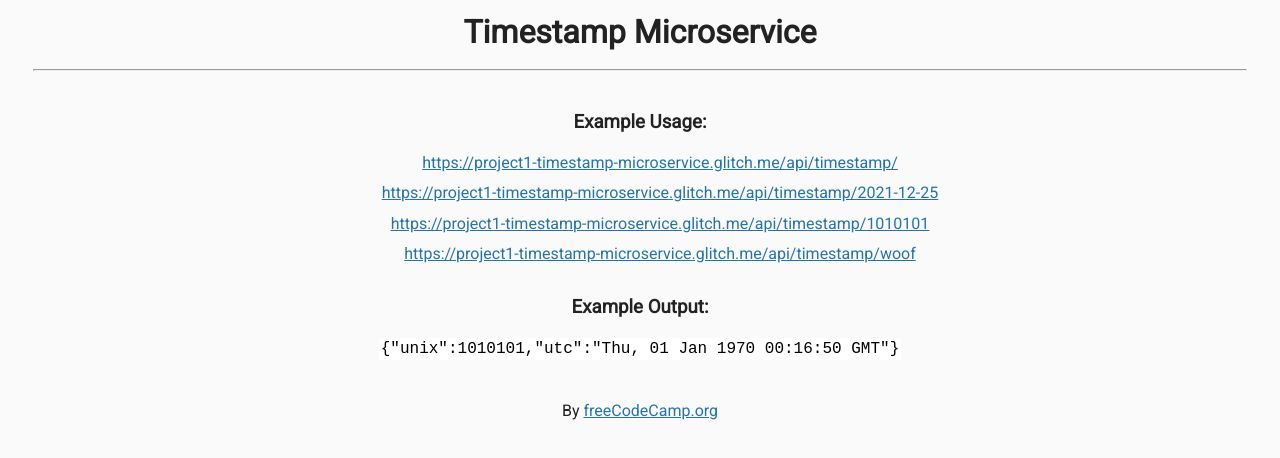
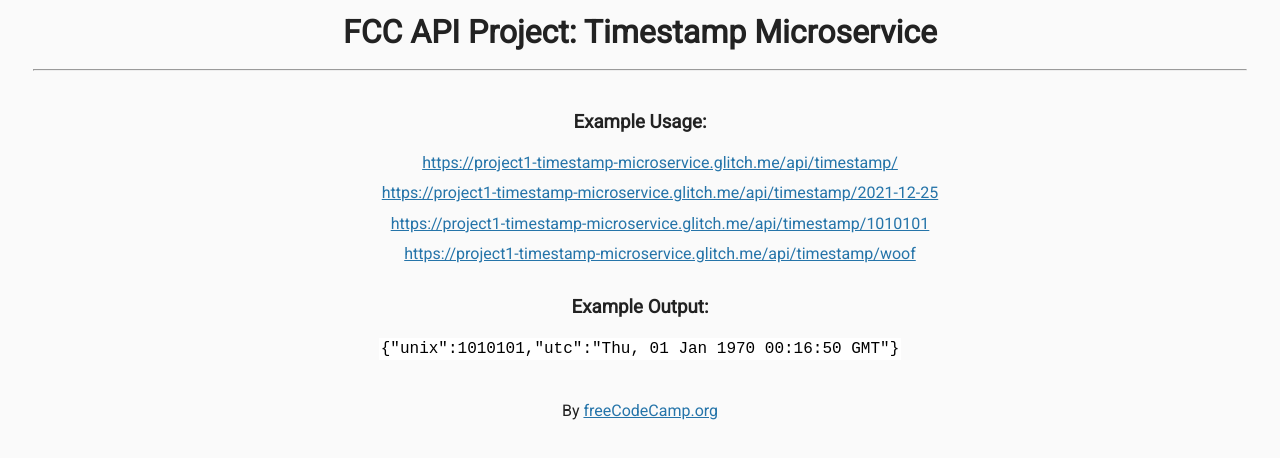
Before and after one commit to jiunndar/Microservices-Projects-Timestamp-Microservice, a website: page views/index.html in a window 1280 px wide. Drawn offline with Linux system fonts and the light colour scheme; files that its build step writes are made by us from their sources.

Commit message:
Update index.html

```diff
--- a/views/index.html
+++ b/views/index.html
@@ -9,7 +9,7 @@
    </head>
 
    <body>
-    <h1>Timestamp Microservice</h1>
+    <h1>FCC API Project: Timestamp Microservice</h1>
     <hr />
     <div class="container">
       <h3>Example Usage:</h3>
```
